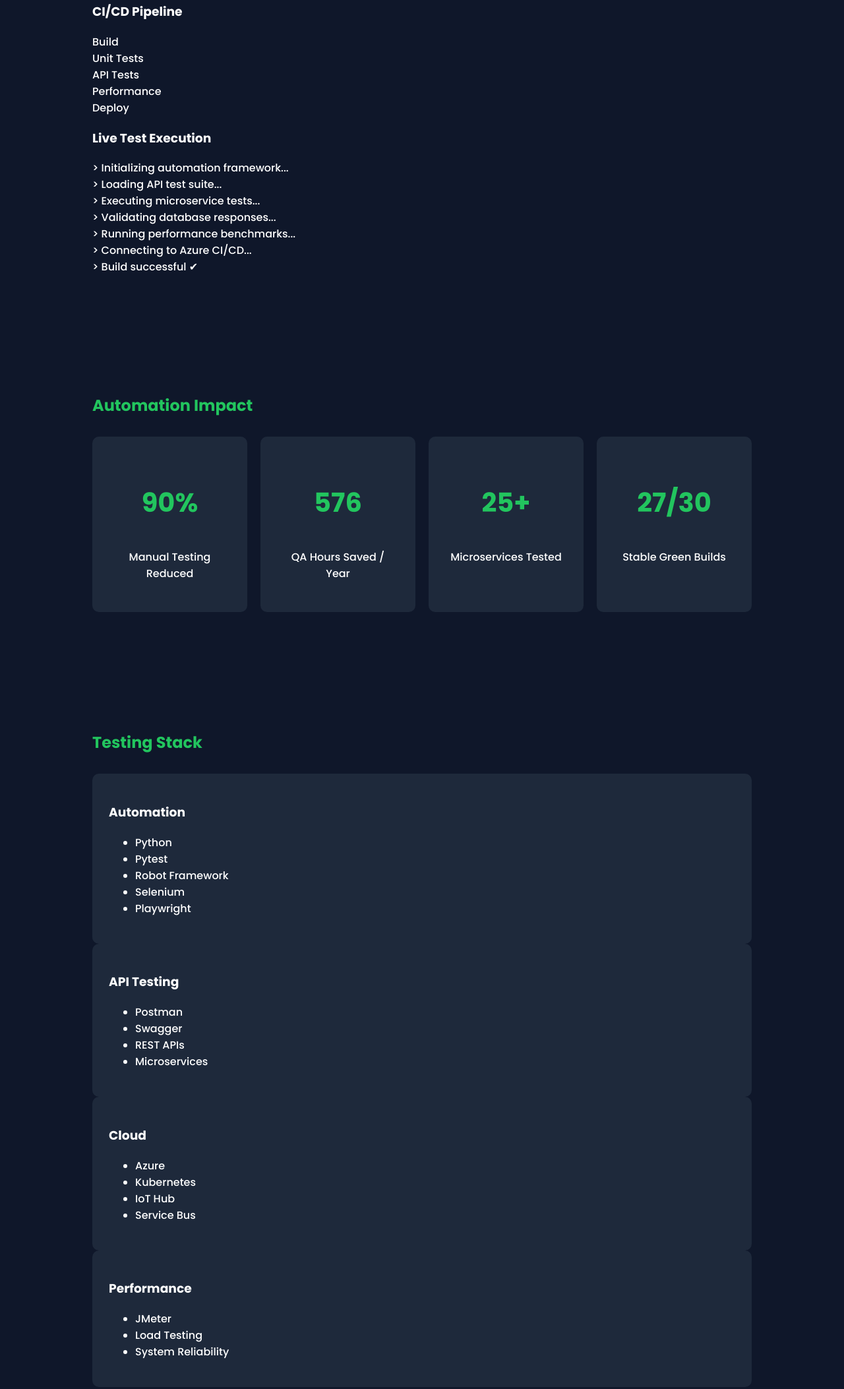
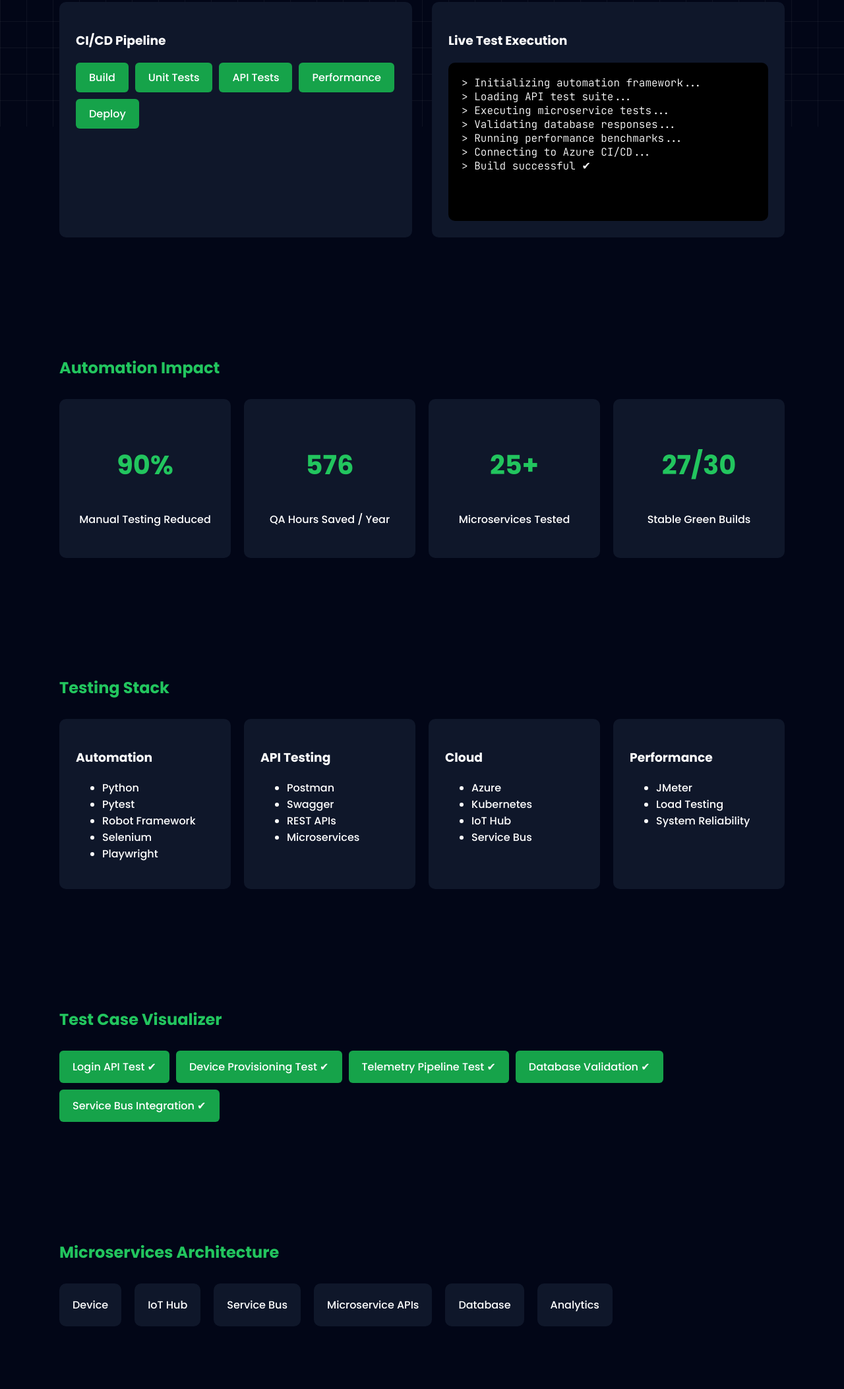
Before and after one commit to vaish2508/vaishnavi_SDET_portfolio, a plain HTML site: page index.html in a window 1280 px wide. Shown: the part 608-2714 px from the top of the page at 66% size. Drawn offline with Linux system fonts and the light colour scheme.

Commit message:
Refactor CSS styles for improved layout and design

```diff
--- a/style.css
+++ b/style.css
@@ -1,168 +1,166 @@
+
 body{
-
 margin:0;
-background:#0f172a;
+background:#020617;
 color:white;
-
 font-family:Poppins;
-
 }
 
-.background-grid{
-
+.grid-bg{
 position:fixed;
 width:100%;
 height:100%;
-
 background-image:
 linear-gradient(rgba(255,255,255,0.05) 1px, transparent 1px),
 linear-gradient(90deg, rgba(255,255,255,0.05) 1px, transparent 1px);
-
 background-size:40px 40px;
-
 z-index:-1;
-
 }
 
 header{
-
 text-align:center;
 padding:100px 20px;
-
 }
 
 h1{
-
 font-size:48px;
 letter-spacing:3px;
-
 }
 
 .subtitle{
-
 color:#38bdf8;
-
-margin-top:10px;
-
 }
 
 .btn{
-
 display:inline-block;
+padding:12px 25px;
 margin:10px;
-padding:12px 25px;
-
 background:#22c55e;
 color:black;
 text-decoration:none;
-
 border-radius:6px;
-
 }
 
 section{
-
-max-width:1000px;
+max-width:1100px;
 margin:auto;
-
 padding:80px 20px;
-
 }
 
 h2{
-
 color:#22c55e;
-
 margin-bottom:30px;
-
 }
 
-.terminal-box{
-
-background:black;
-
-padding:25px;
-
-font-family:"JetBrains Mono";
-
-border-radius:10px;
-
-box-shadow:0 0 20px rgba(34,197,94,0.4);
-
+.dashboard{
+display:grid;
+grid-template-columns:1fr 1fr;
+gap:30px;
 }
 
-.green{
-
-color:#22c55e;
-
+.panel{
+background:#0f172a;
+padding:25px;
+border-radius:10px;
 }
 
-.skill-grid{
+.pipeline{
+display:flex;
+gap:10px;
+flex-wrap:wrap;
+}
 
+.stage{
+padding:10px 20px;
+border-radius:6px;
+background:#1e293b;
+}
+
+.success{
+background:#16a34a;
+}
+
+.terminal{
+background:black;
+font-family:"JetBrains Mono";
+padding:20px;
+height:200px;
+overflow:auto;
+border-radius:10px;
+}
+
+.metrics{
 display:grid;
+grid-template-columns:repeat(auto-fit,minmax(200px,1fr));
+gap:20px;
+}
 
+.metric{
+background:#0f172a;
+padding:30px;
+text-align:center;
+border-radius:10px;
+}
+
+.metric h3{
+font-size:40px;
+color:#22c55e;
+}
+
+.skills{
+display:grid;
 grid-template-columns:repeat(auto-fit,minmax(200px,1fr));
-
 gap:20px;
-
 }
 
 .card{
-
-background:#1e293b;
-
+background:#0f172a;
 padding:25px;
-
 border-radius:10px;
-
 }
 
-.exp-card{
-
-background:#1e293b;
-
-padding:25px;
-
-border-radius:10px;
-
+.testcases{
+display:flex;
+flex-wrap:wrap;
+gap:10px;
 }
 
-.metrics{
-
-display:grid;
-
-grid-template-columns:repeat(auto-fit,minmax(200px,1fr));
-
-gap:20px;
-
+.test{
+padding:12px 20px;
+border-radius:6px;
+background:#16a34a;
 }
 
-.metric{
-
-background:#1e293b;
-
-padding:30px;
-
-text-align:center;
-
-border-radius:10px;
-
+.architecture{
+display:flex;
+flex-wrap:wrap;
+gap:20px;
 }
 
-.metric h3{
+.architecture div{
+background:#0f172a;
+padding:20px;
+border-radius:10px;
+}
 
-font-size:40px;
+.projects{
+display:grid;
+grid-template-columns:repeat(auto-fit,minmax(250px,1fr));
+gap:20px;
+}
 
-color:#22c55e;
+.project{
+background:#0f172a;
+padding:25px;
+border-radius:10px;
+}
 
+.github{
+text-align:center;
 }
 
 footer{
-
 text-align:center;
-
 padding:40px;
-
 color:#94a3b8;
-
 }
```
